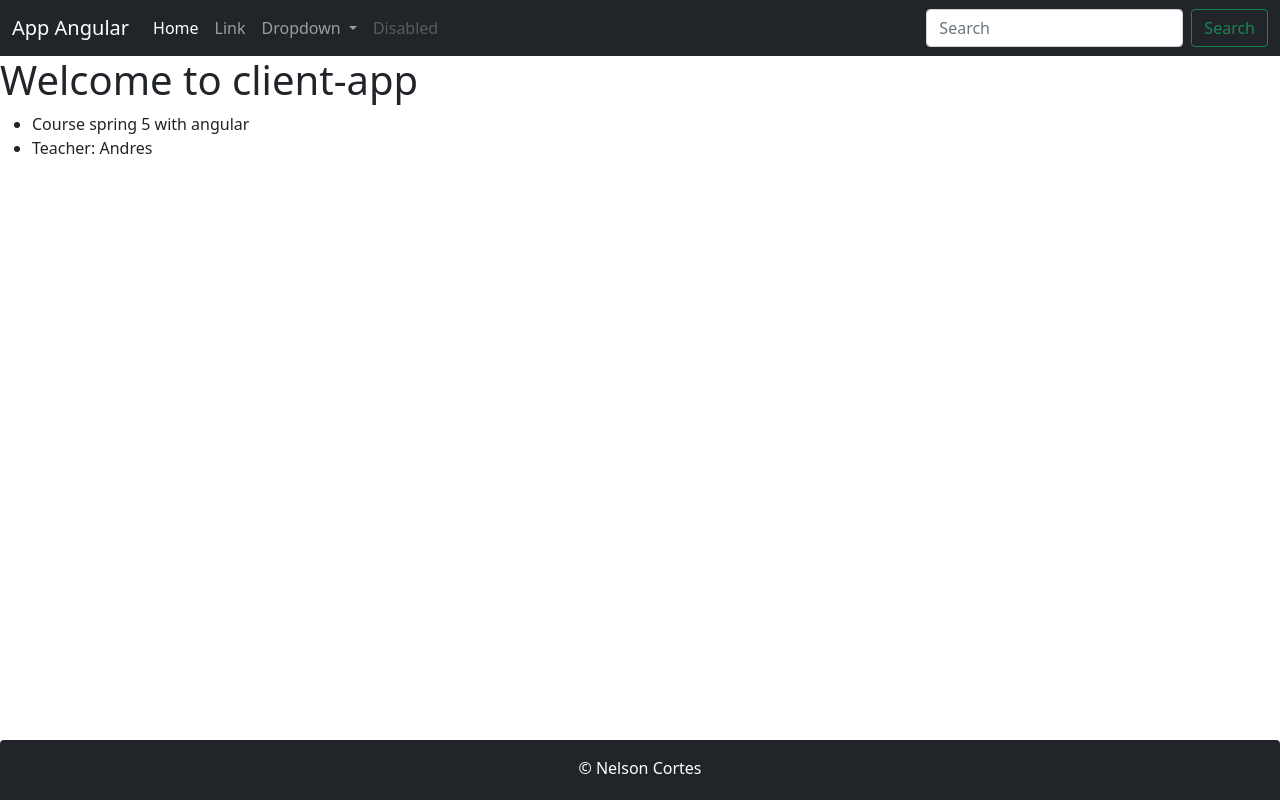
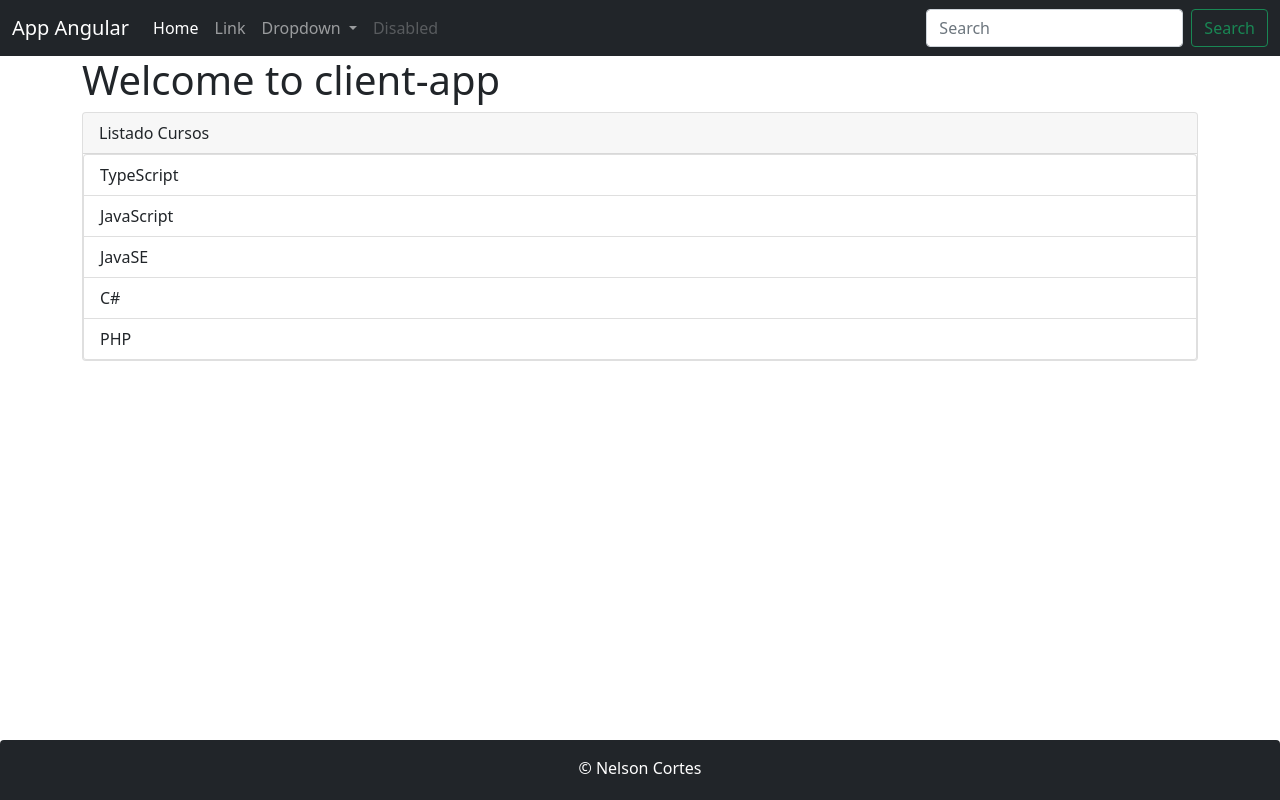
Before and after one commit to Nelsondmondragon/angular-client-app, an Angular app: page / in a window 1280 px wide. Built offline with nearby package versions, Linux system fonts and the light colour scheme.

Commit message:
Structural directive

```diff
--- a/src/app/app.component.html
+++ b/src/app/app.component.html
@@ -1,10 +1,9 @@
 
 <app-header></app-header>
+<div class= "container">
 <h1>
   Welcome to {{title}}
 </h1>
-<ul>
-  <li>{{course}}</li>
-  <li>Teacher: {{teacher}} </li>
-</ul>
+<app-directiva></app-directiva>
+</div>
 <app-footer></app-footer>
--- a/src/app/app.module.ts
+++ b/src/app/app.module.ts
@@ -4,11 +4,13 @@ import { BrowserModule } from '@angular/platform-browser';
 import { AppComponent } from './app.component';
 import { HeaderComponent } from './header/header.component';
 import { FooterComponent } from './footer/footer.component';
+import { DirectivaComponent } from './directiva/directiva.component';
 @NgModule({
   declarations: [
     AppComponent,
     HeaderComponent,
-    FooterComponent
+    FooterComponent,
+    DirectivaComponent
   ],
   imports: [
     BrowserModule
--- /dev/null
+++ b/src/app/directiva/directiva.component.html
@@ -0,0 +1,8 @@
+<div class= "card">
+  <div class="card-header">
+    Listado Cursos
+  </div>
+  <ul class= "list-group">
+    <li class="list-group-item" *ngFor="let course of listCourse">{{course}}</li>
+  </ul>
+</div>
--- /dev/null
+++ b/src/app/directiva/directiva.component.ts
@@ -0,0 +1,13 @@
+import { Component,OnInit } from '@angular/core';
+
+@Component({
+  selector: 'app-directiva',
+  templateUrl: './directiva.component.html'
+})
+export class DirectivaComponent {
+
+listCourse: string[] = ['TypeScript','JavaScript','JavaSE','C#','PHP'];
+  constructor() { }
+
+
+}
--- a/src/index.html
+++ b/src/index.html
@@ -10,8 +10,9 @@
 </head>
 <body>
   <app-root></app-root>
-  <script src="https://cdn.jsdelivr.net/npm/@popperjs/core@2.9.3/dist/umd/popper.min.js" integrity="sha384-eMNCOe7tC1doHpGoWe/6oMVemdAVTMs2xqW4mwXrXsW0L84Iytr2wi5v2QjrP/xp" crossorigin="anonymous"></script>
-  <script src="https://cdn.jsdelivr.net/npm/bootstrap@5.1.0/dist/js/bootstrap.min.js" integrity="sha384-cn7l7gDp0eyniUwwAZgrzD06kc/tftFf19TOAs2zVinnD/C7E91j9yyk5//jjpt/" crossorigin="anonymous"></script>
+<!--  <script src="https://cdn.jsdelivr.net/npm/@popperjs/core@2.9.3/dist/umd/popper.min.js" integrity="sha384-eMNCOe7tC1doHpGoWe/6oMVemdAVTMs2xqW4mwXrXsW0L84Iytr2wi5v2QjrP/xp" crossorigin="anonymous"></script>
+<script src="https://cdn.jsdelivr.net/npm/bootstrap@5.1.0/dist/js/bootstrap.min.js" integrity="sha384-cn7l7gDp0eyniUwwAZgrzD06kc/tftFf19TOAs2zVinnD/C7E91j9yyk5//jjpt/" crossorigin="anonymous"></script>
+-->
   <script src="https://cdn.jsdelivr.net/npm/bootstrap@5.1.0/dist/js/bootstrap.bundle.min.js" integrity="sha384-U1DAWAznBHeqEIlVSCgzq+c9gqGAJn5c/t99JyeKa9xxaYpSvHU5awsuZVVFIhvj" crossorigin="anonymous"></script>
 </body>
 </html>
```
